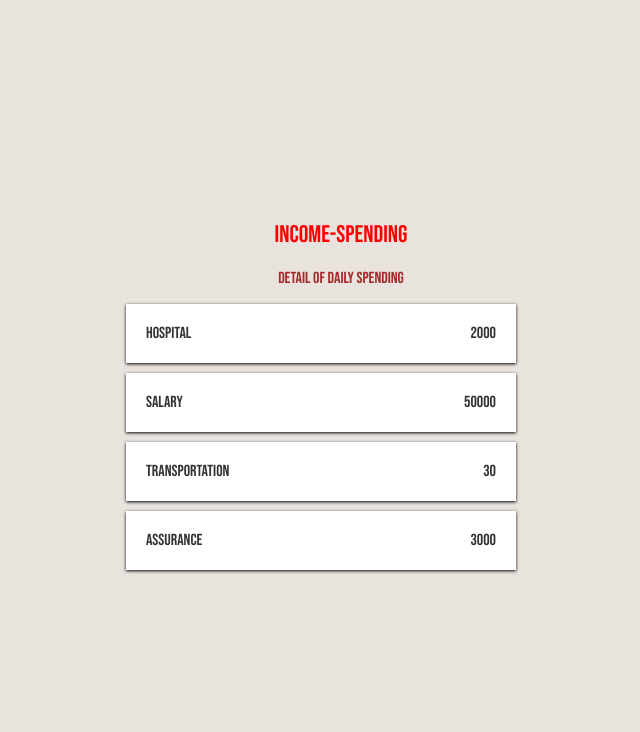
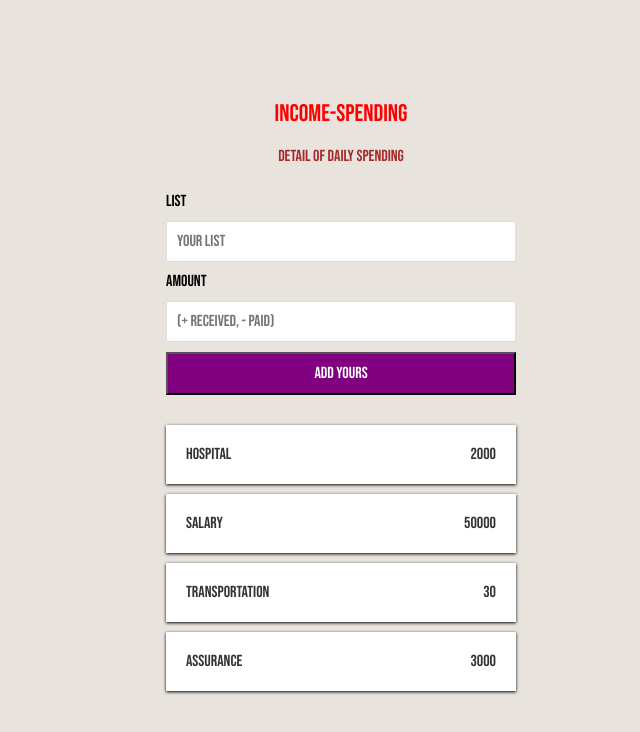
Before and after one commit to Yothin-H/react_basic, a React (Create React App) app in the folder react-basic/: page / in a window 1280 px wide. Shown: the top 732 px of the page, without its empty margins (299-939 px from the left). Built offline with nearby package versions, Linux system fonts and the light colour scheme.

Commit message:
Form and Style

```diff
--- a/react-basic/src/App.js
+++ b/react-basic/src/App.js
@@ -1,5 +1,6 @@
 import './App.css'
 import Transaction from './components/Transaction';
+import FormComponent from './components/FormComponent';
 
 // inline css
 const Title =()=> <h1 style={{color:'red',textAlign:'center'}}>Income-Spending</h1>
@@ -18,6 +19,7 @@ function App() {
     <section className='container'>
       <Title/>
       <Description/>
+      <FormComponent/>
       <Transaction/>
     </section>
   );
--- /dev/null
+++ b/react-basic/src/components/FormComponent.css
@@ -0,0 +1,28 @@
+label{
+    display: inline-block;
+    margin: 10px 0;
+}
+
+input{
+    border:  1px solid #dedede;
+    border-radius: 2px;
+    display: block;
+    font-size: 16px;
+    padding: 10px;
+    width: 100%;
+}
+
+input:focus {
+    outline: none;
+}
+
+.btn{
+    background-color: purple;
+    color: white;
+    cursor: pointer;
+    display: block;
+    margin: 10px 0 30px;
+    padding: 10px;
+    font-size: 16px;
+    width: 100%;
+}
--- /dev/null
+++ b/react-basic/src/components/FormComponent.js
@@ -0,0 +1,22 @@
+import './FormComponent.css'
+const FormComponent=()=>{
+    return(
+        <div>
+            <form>
+                <div className="form-control">
+                    <label>List</label>
+                    <input type="text" placeholder="Your list"/>
+                </div>
+                <div className="form-control">
+                    <label>Amount</label>
+                    <input type="text" placeholder="(+ received, - paid)"/>
+                </div>
+                <div className="form-control">
+                    <button type="submit" className='btn'>Add yours</button>
+                </div>
+            </form>
+        </div>
+    )
+}
+
+export default FormComponent
--- a/react-basic/src/components/Transaction.css
+++ b/react-basic/src/components/Transaction.css
@@ -3,7 +3,7 @@
     list-style-type: none;
     padding: 0;
     margin-bottom: 40px;
-    margin-left: -40px;
+
 
 }
 
```
